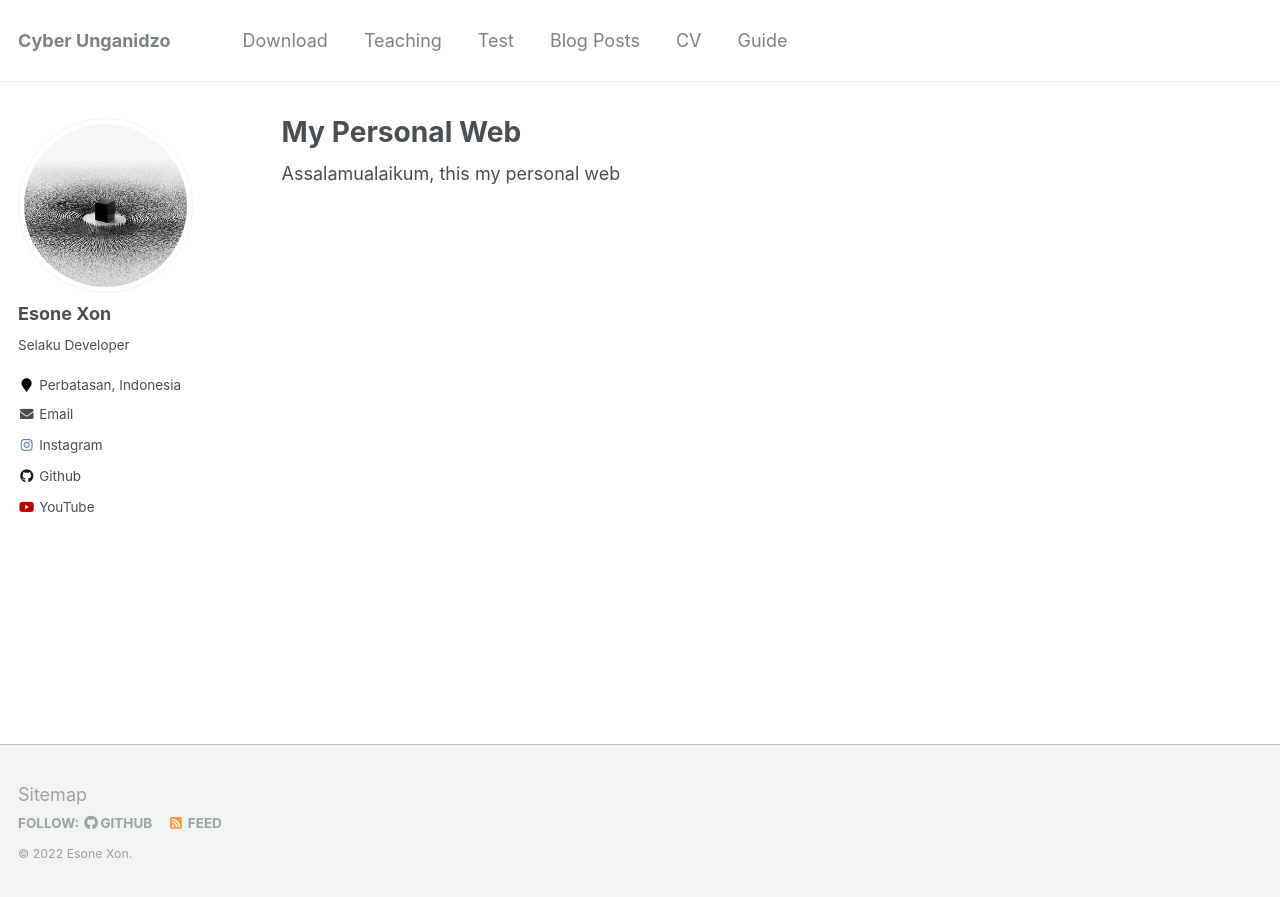
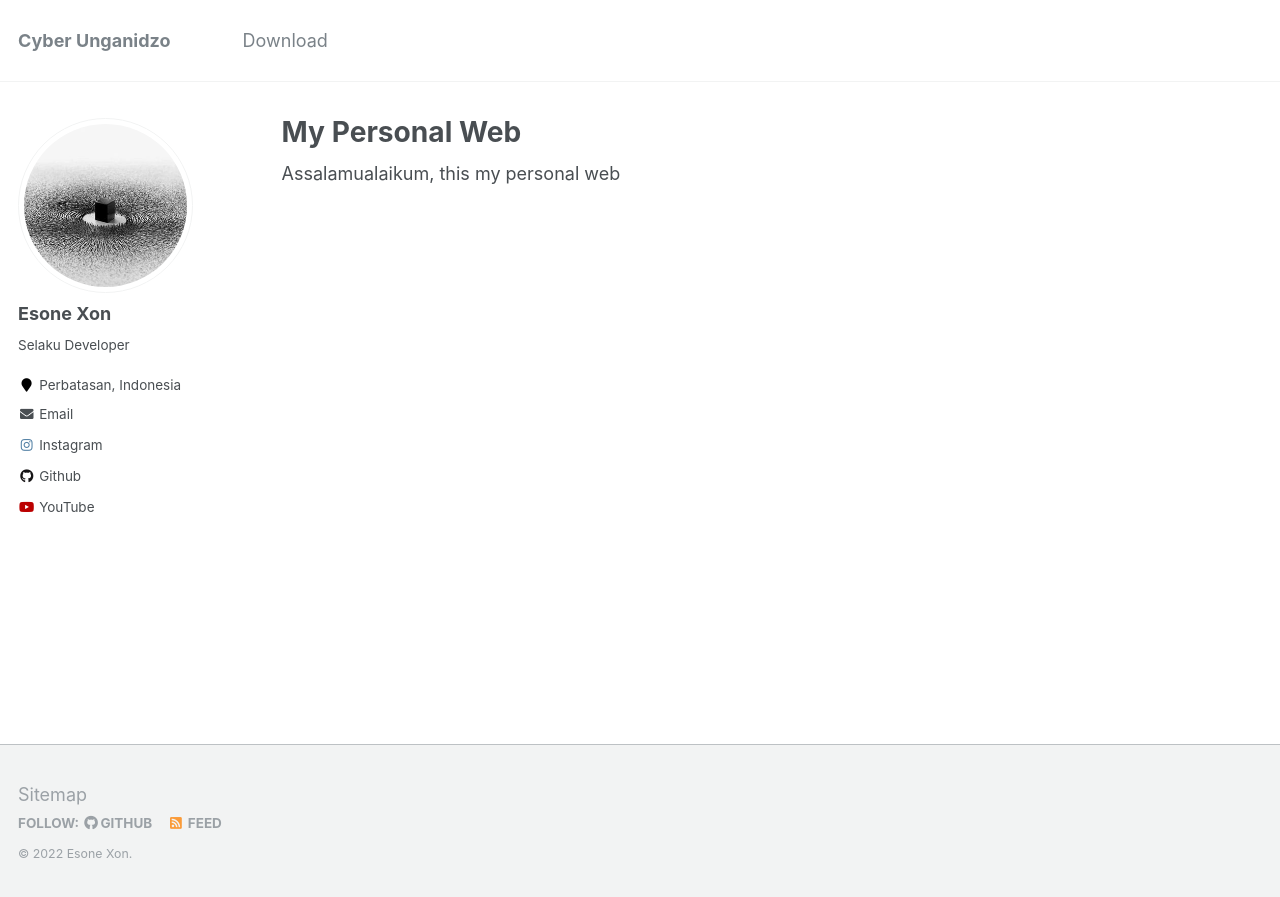
Before and after one commit to esoneXon/esoneXon.github.io, a Jekyll site: the page built from _pages/about.md, in a window 1280 px wide. Shown: the top 897 px of the page. Built offline with Jekyll 4.4.1, drawn with Linux system fonts in a browser that asks for light colours.

Commit message:
Update navigation.yml

```diff
--- a/_data/navigation.yml
+++ b/_data/navigation.yml
@@ -2,18 +2,3 @@
 main:
   - title: "Download"
     url: /download/
-
-  - title: "Teaching"
-    url: /teaching/
-
-  - title: "Test"
-    url: /test/
-
-  - title: "Blog Posts"
-    url: /year-archive/
-
-  - title: "CV"
-    url: /cv/
-
-  - title: "Guide"
-    url: /markdown/
```
